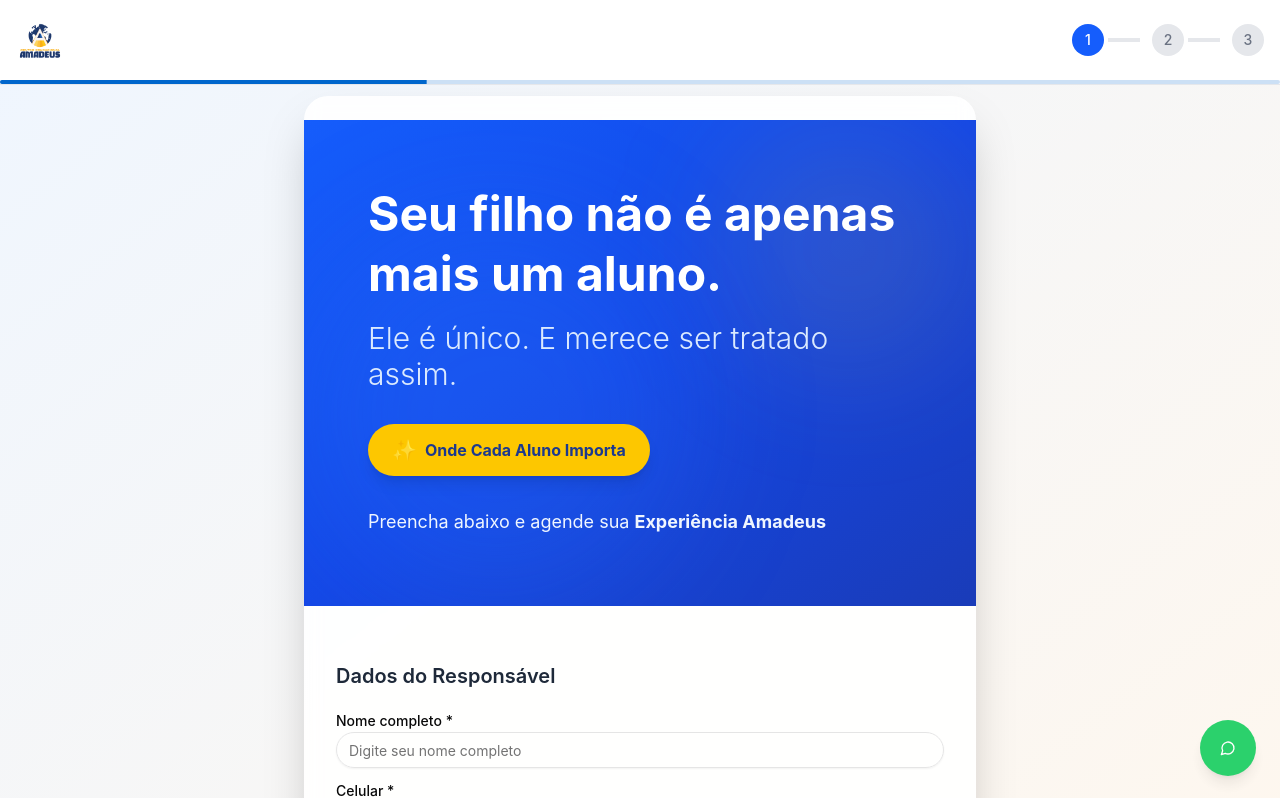
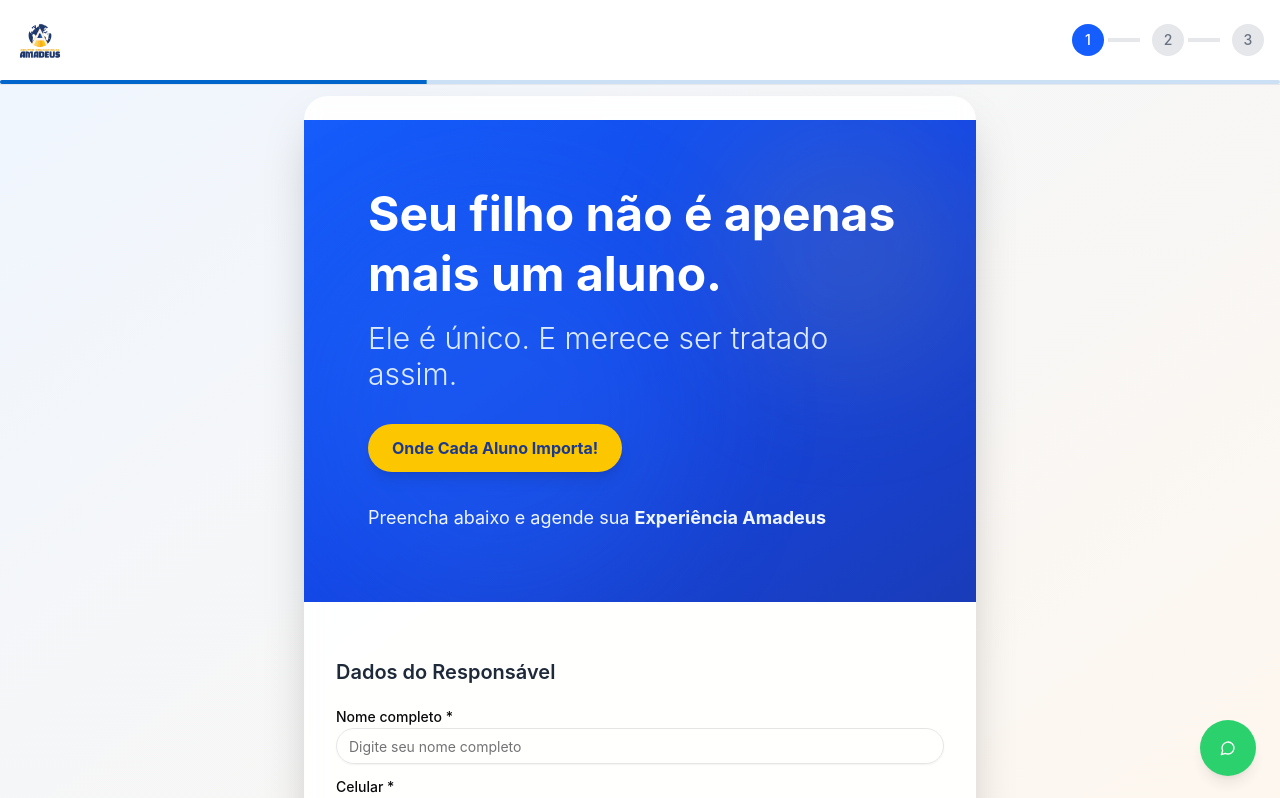
Before and after one commit to pedrologapp/amadeus-paginacaptura1, a React (Vite) app: page / in a window 1280 px wide. Shown: the top 798 px of the page. Built offline with nearby package versions, Linux system fonts and the light colour scheme.

Commit message:
Update App.jsx

```diff
--- a/src/App.jsx
+++ b/src/App.jsx
@@ -412,8 +412,7 @@ function App() {
 
                 {/* Lema - Badge estilo moderno */}
                 <div className="inline-flex items-center gap-2 bg-yellow-400 text-blue-900 px-6 py-3 rounded-full font-bold text-base shadow-lg">
-                  <span className="text-xl">✨</span>
-                  Onde Cada Aluno Importa
+                  Onde Cada Aluno Importa!
                 </div>
 
                 {/* CTA */}
```
